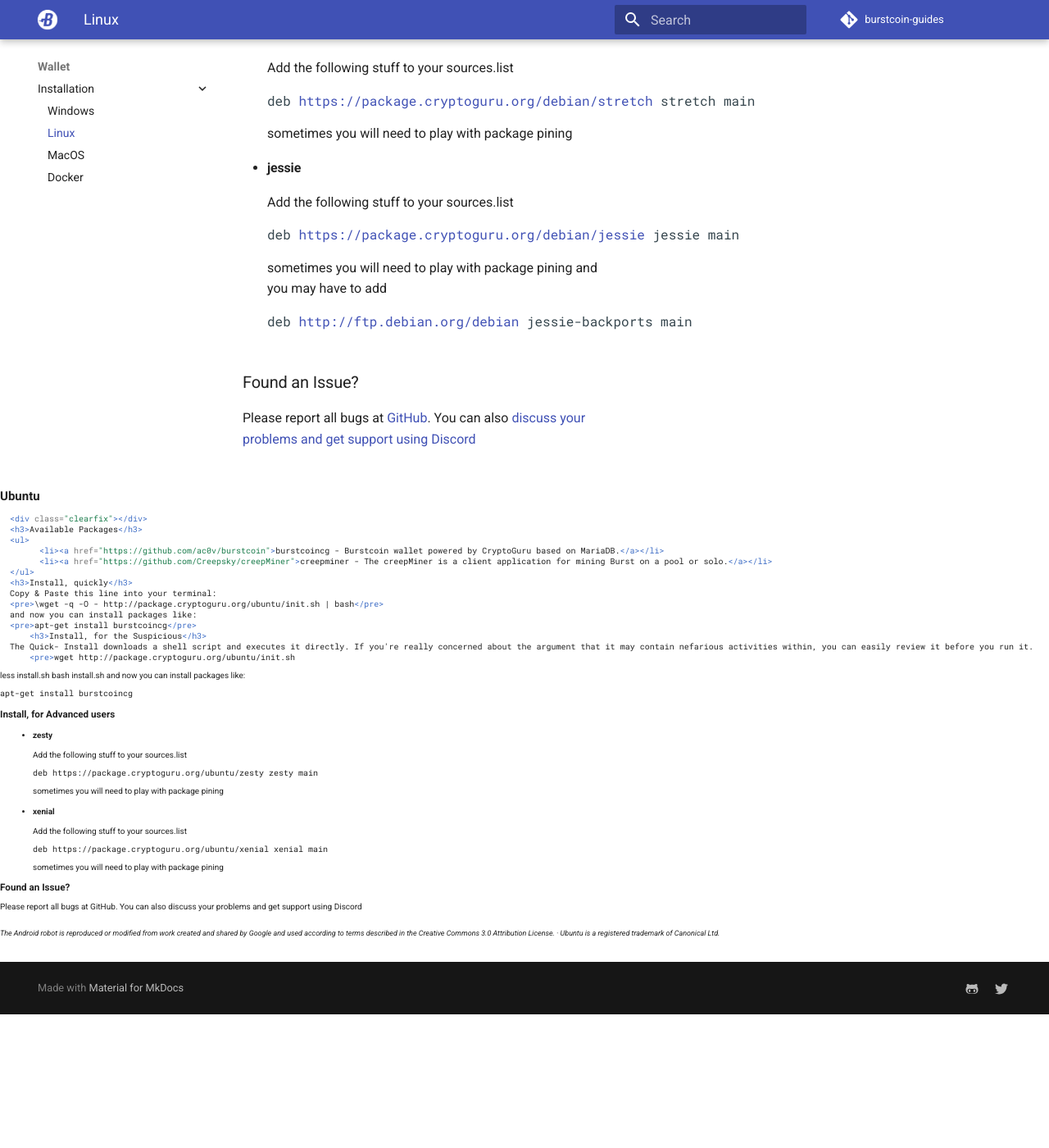
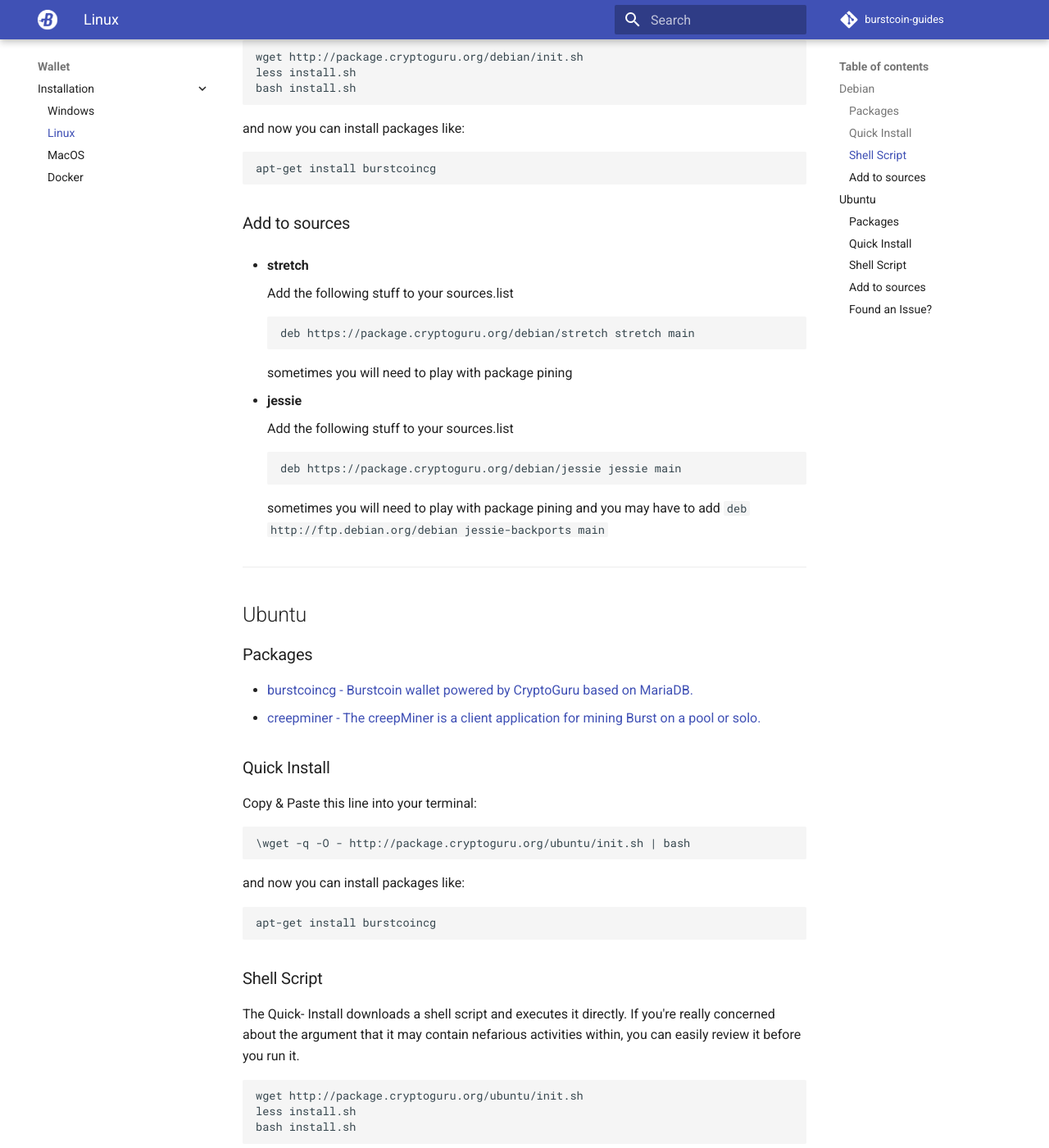
Before and after one commit to ths93/burstcoin-guides, an MkDocs documentation site: the page built from docs/wallet/install/linux.md, in a window 1280 px wide and 1400 px high, scrolled down 828 px. Shown: the whole window at 82% size. Built offline with MkDocs 1.6.1 and Material for MkDocs 9.7.7, drawn with Linux system fonts in a browser that asks for light colours; comment, search, counter and statistics services are not loaded; old or Windows-style settings are respelled for this version of MkDocs; before the commit the page ends 2065 px from its top, so only the background shows below that; some of the changed text lies outside the part shown.

Commit message:
linux guide to markdown

````diff
--- a/docs/wallet/install/linux.md
+++ b/docs/wallet/install/linux.md
@@ -1,92 +1,127 @@
 Packages are provided for Debian (stretch, jessie) and Ubuntu (zesty, xenial)
 
-<h2 class="pull-left">Debian</h2>
-	  <div class="clearfix"></div>
-	  <h3>Available Packages</h3>
-	  <ul>
-            <li><a href="https://github.com/ac0v/burstcoin">burstcoincg - Burstcoin wallet powered by CryptoGuru based on MariaDB.</a></li>
-            <li><a href="https://github.com/Creepsky/creepMiner">creepminer - The creepMiner is a client application for mining Burst on a pool or solo.</a></li>
-	  </ul>
-	  <h3>Install, quickly</h3>
-	  Copy & Paste this line into your terminal:
-	  <pre>\wget -q -O - http://package.cryptoguru.org/debian/init.sh | bash</pre>
-	  and now you can install packages like:
-	  <pre>apt-get install burstcoincg</pre>
-          <h3>Install, for the Suspicious</h3>
-	  The Quick- Install downloads a shell script and executes it directly. If you're really concerned about the argument that it may contain nefarious activities within, you can easily review it before you run it.
-          <pre>wget http://package.cryptoguru.org/debian/init.sh
+## Debian
+
+### Packages
+
+- [burstcoincg - Burstcoin wallet powered by CryptoGuru based on MariaDB.](https://github.com/ac0v/burstcoin)
+- [creepminer - The creepMiner is a client application for mining Burst on a pool or solo.](https://github.com/Creepsky/creepMiner)
+
+### Quick Install
+
+Copy & Paste this line into your terminal:
+
+```
+\wget -q -O - http://package.cryptoguru.org/debian/init.sh | bash
+```
+
+and now you can install packages like:
+
+```
+apt-get install burstcoincg
+```
+
+### Shell Script
+
+The Quick- Install downloads a shell script and executes it directly. If you're really concerned about the argument that it may contain nefarious activities within, you can easily review it before you run it.
+
+```
+wget http://package.cryptoguru.org/debian/init.sh
 less install.sh
-bash install.sh</pre>
-	  and now you can install packages like:
-          <pre>apt-get install burstcoincg</pre>
-	  <h3>Install, for Advanced users</h3>
-	  <ul>
-            <li>
-              <h4>stretch</h4>
-              Add the following stuff to your sources.list
-              <pre>deb https://package.cryptoguru.org/debian/stretch stretch main</pre>
-              sometimes you will need to play with package pining
-            </li>
-            <li>
-              <h4>jessie</h4>
-              Add the following stuff to your sources.list
-              <pre>deb https://package.cryptoguru.org/debian/jessie jessie main</pre>
-              sometimes you will need to play with package pining and you may have to add
-              <pre>deb http://ftp.debian.org/debian jessie-backports main</pre>
-            </li>
-	  </ul>
- 	  <h3>Found an Issue?</h3>
-	  Please report all bugs at <a href="https://github.com/PoC-Consortium/burstcoin/issues">GitHub</a>. You can also <a href="https://discord.gg/NKXGM6N">discuss your problems and get support using Discord</a>
-	</div>
-	<br /><p>
-	  <small style="font-size: xx-small;"><em>The Android robot is reproduced or modified from work created and shared by Google and used according to terms described in the <a href="https://creativecommons.org/licenses/by/3.0/">Creative Commons</a> 3.0 Attribution License. &middot; Ubuntu is a registered trademark of Canonical Ltd.</em></small>
-        </p>
-    </div>
-  </body>
-</html>
+bash install.sh
+```
+
+and now you can install packages like:
+
+```
+apt-get install burstcoincg
+```
+
+### Add to sources
+
+- **stretch**
+
+	Add the following stuff to your sources.list
+	```
+	deb https://package.cryptoguru.org/debian/stretch stretch main
+	```
+	sometimes you will need to play with package pining
+
+- **jessie**
+
+	Add the following stuff to your sources.list
+	```
+	deb https://package.cryptoguru.org/debian/jessie jessie main
+	```
+	sometimes you will need to play with package pining and you may have to add
+	```
+	deb http://ftp.debian.org/debian jessie-backports main
+  ```
 
 ---
 
-<h2 class="pull-left">Ubuntu</h2>
-	  <div class="clearfix"></div>
-	  <h3>Available Packages</h3>
-	  <ul>
-            <li><a href="https://github.com/ac0v/burstcoin">burstcoincg - Burstcoin wallet powered by CryptoGuru based on MariaDB.</a></li>
-            <li><a href="https://github.com/Creepsky/creepMiner">creepminer - The creepMiner is a client application for mining Burst on a pool or solo.</a></li>
-	  </ul>
-	  <h3>Install, quickly</h3>
-	  Copy & Paste this line into your terminal:
-	  <pre>\wget -q -O - http://package.cryptoguru.org/ubuntu/init.sh | bash</pre>
-	  and now you can install packages like:
-	  <pre>apt-get install burstcoincg</pre>
-          <h3>Install, for the Suspicious</h3>
-	  The Quick- Install downloads a shell script and executes it directly. If you're really concerned about the argument that it may contain nefarious activities within, you can easily review it before you run it.
-          <pre>wget http://package.cryptoguru.org/ubuntu/init.sh
+## Ubuntu
+
+### Packages
+
+- [burstcoincg - Burstcoin wallet powered by CryptoGuru based on MariaDB.](https://github.com/ac0v/burstcoin)
+- [creepminer - The creepMiner is a client application for mining Burst on a pool or solo.](https://github.com/Creepsky/creepMiner)
+
+### Quick Install
+
+
+Copy & Paste this line into your terminal:
+```
+\wget -q -O - http://package.cryptoguru.org/ubuntu/init.sh | bash
+```
+
+and now you can install packages like:
+
+```
+apt-get install burstcoincg
+```
+
+### Shell Script
+
+The Quick- Install downloads a shell script and executes it directly. If you're really concerned about the argument that it may contain nefarious activities within, you can easily review it before you run it.
+
+```
+wget http://package.cryptoguru.org/ubuntu/init.sh
 less install.sh
-bash install.sh</pre>
-	  and now you can install packages like:
-          <pre>apt-get install burstcoincg</pre>
-	  <h3>Install, for Advanced users</h3>
-	  <ul>
-            <li>
-              <h4>zesty</h4>
-              Add the following stuff to your sources.list
-              <pre>deb https://package.cryptoguru.org/ubuntu/zesty zesty main</pre>
-              sometimes you will need to play with package pining
-            </li>
-	    <li>
-              <h4>xenial</h4>
-              Add the following stuff to your sources.list
-              <pre>deb https://package.cryptoguru.org/ubuntu/xenial xenial main</pre>
-              sometimes you will need to play with package pining
-            </li>
-	  </ul>
- 	  <h3>Found an Issue?</h3>
-	  Please report all bugs at <a href="https://github.com/PoC-Consortium/burstcoin/issues">GitHub</a>. You can also <a href="https://discord.gg/NKXGM6N">discuss your problems and get support using Discord</a>
-	</div>
-	<br /><p>
-	  <small style="font-size: xx-small;"><em>The Android robot is reproduced or modified from work created and shared by Google and used according to terms described in the <a href="https://creativecommons.org/licenses/by/3.0/">Creative Commons</a> 3.0 Attribution License. &middot; Ubuntu is a registered trademark of Canonical Ltd.</em></small>
-        </p>
-    </div>
-  </body>
-</html>
+bash install.sh
+```
+
+and now you can install packages like:
+
+```
+apt-get install burstcoincg
+```
+
+### Add to sources
+
+
+- **zesty**
+
+	Add the following stuff to your sources.list
+	```
+	deb https://package.cryptoguru.org/ubuntu/zesty zesty main
+	```
+	sometimes you will need to play with package pining
+
+- **xenial**
+
+	Add the following stuff to your sources.list
+	```
+	deb https://package.cryptoguru.org/ubuntu/xenial xenial main
+	```
+	sometimes you will need to play with package pining
+
+
+### Found an Issue?
+
+
+!!! Bug
+	Please report all bugs at [GitHub](https://github.com/PoC-Consortium/burstcoin/issues). You can also discuss your problems and get support using [Discord](https://discord.gg/NKXGM6N)
+
+!!! Info
+	The Android robot is reproduced or modified from work created and shared by Google and used according to terms described in the [Creative Commons](https://creativecommons.org/licenses/by/3.0/)3.0 Attribution License. &middot; Ubuntu is a registered trademark of Canonical Ltd.
````
